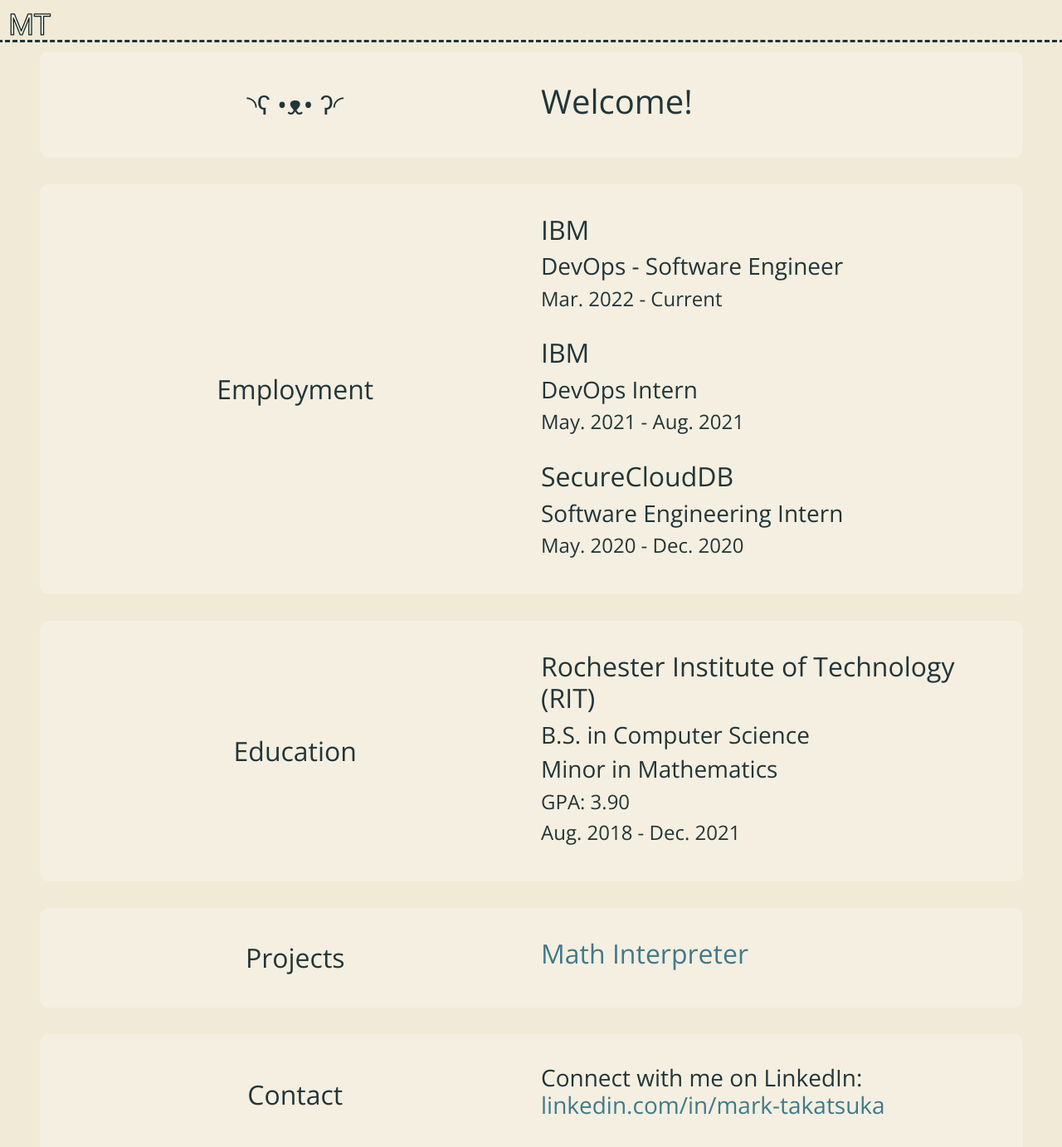
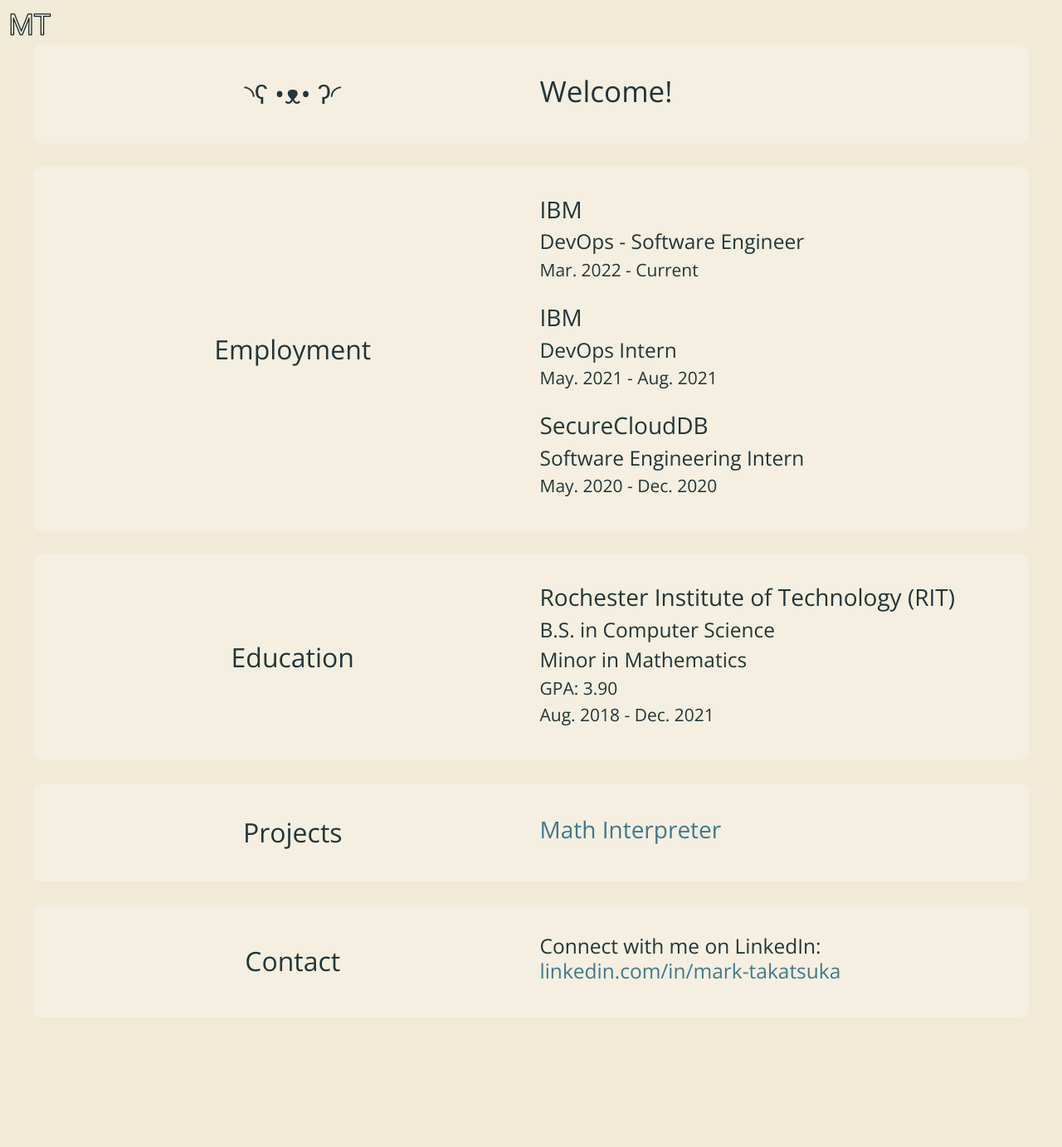
Before and after one commit to Takatsuka-Mark/website-frontend, a Vue app: page /Home in a window 1280 px wide. Shown: the top 1382 px of the page at 83% size. After the commit the page ends 1294 px from the top, so only its background shows below. Built offline with nearby package versions, Linux system fonts and the light colour scheme.

Commit message:
Hide navbar on scroll, while loading.

```diff
--- a/src/components/Header/Header.scss
+++ b/src/components/Header/Header.scss
@@ -3,7 +3,6 @@
 .app-header{
   z-index: 100;
   padding-bottom: 3rem;
-  outline: dashed;
   position: fixed;
   top: 0;
   width: 100%;
--- a/src/components/Layout/Layout.scss
+++ b/src/components/Layout/Layout.scss
@@ -35,15 +35,50 @@
   from {
     opacity: 0;
   }
-  to {opacity: 1;}
+  to {
+    opacity: 1;
+  }
+}
+
+html {
+  animation: lockOverflow $logo_trace_in + $logo_show_time + $logo_fade_out steps(1, end) forwards;
+}
+
+@keyframes lockOverflow {
+  from {
+    overflow-y: hidden;
+    height: 100%;
+  }
+  to {
+    overflow-y: auto;
+    height: auto;
+  }
+}
+
+@keyframes slideIn {
+  from {
+    transform: scaleY(0%)
+  }
+  to {
+    transform: scaleY(100%)
+  }
+}
+
+.loader {
+  z-index: 1000;
+}
+
+.header {
+  position: fixed;
+  top: 0;
+  left: 0;
+  z-index: 999;
 }
 
 .hide-navbar-enter-active {
-  //transition: transform 1s;
-  transform: translateY(100%);
+  animation: slideIn 0.4s;
 }
-
 .hide-navbar-leave-active {
-  //transition: transform 1s;
-  transform: translateY(-100%);
+  animation: slideIn 0.4s reverse;
+  //transition: max-height
 }
--- a/src/components/Layout/Layout.vue
+++ b/src/components/Layout/Layout.vue
@@ -1,11 +1,10 @@
 <template>
   <div>
 <!--<div :class="{root: true, sidebarClose}">-->
-    <transition name="hide-navbar">
-      <Header v-if="show_navbar"/>
-<!--      <Header/>-->
-    </transition>
-    <Loader/>
+    <Transition name="hide-navbar">
+      <Header v-if="show_navbar && show_navbar2" class="header"/>
+    </Transition>
+    <Loader class="loader"/>
   <!--  <NavBar/>-->
     <div ref="content" class="content">
   <!--    <transition name="router-animation">-->
@@ -27,6 +26,7 @@
   data() {
     return {
       show_navbar: true,
+      show_navbar2: false,
       last_y: 0,
     };
   },
@@ -40,6 +40,9 @@
   computed: {
   },
   created() {
+    this.last_y = window;
+    // eslint-disable-next-line no-return-assign
+    setTimeout(() => this.show_navbar2 = true, 2850);
   },
   mounted() {
     window.addEventListener('scroll', this.handleScroll);
--- a/src/main.js
+++ b/src/main.js
@@ -5,7 +5,6 @@
 import App from './App.vue';
 import router from './router';
 import store from './store';
-import vuetify from './plugins/vuetify';
 import layoutMixin from './mixins/layout';
 
 Vue.use(BootstrapVue);
@@ -20,6 +19,5 @@
 new Vue({
   router,
   store,
-  vuetify,
   render: (h) => h(App),
 }).$mount('#app');
--- a/src/router/index.js
+++ b/src/router/index.js
@@ -36,6 +36,12 @@
 const router = new VueRouter({
   mode: 'history',
   routes,
+  // TODO may want to allow center
+  // eslint-disable-next-line no-unused-vars
+  scrollBehavior(to, from, savedPosition) {
+    // always scroll to top
+    return { top: 0 };
+  },
 });
 
 export default router;
```
